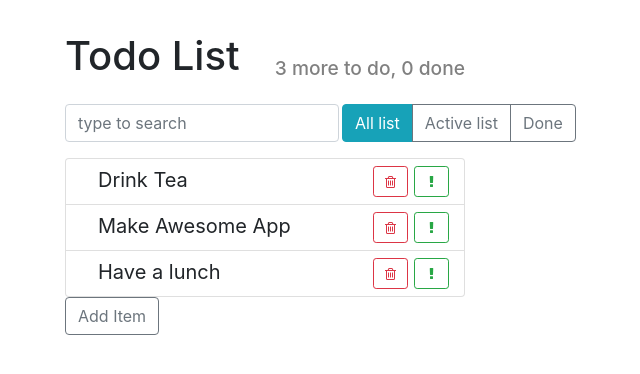
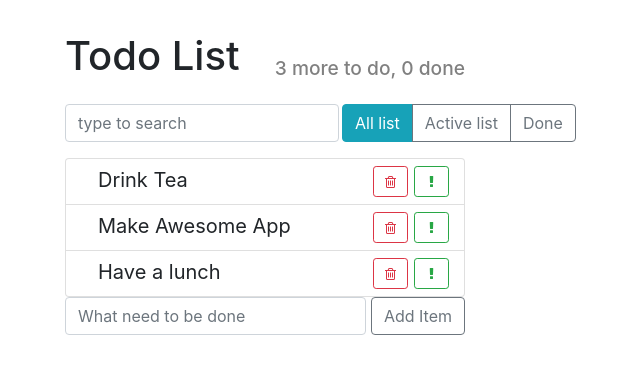
Before and after one commit to Altair-sh/todolist-react, a React (Create React App) app: page / in a window 1280 px wide. Shown: the top 374 px of the page, without its empty margins (375-1015 px from the left). Built offline with nearby package versions, Linux system fonts and the light colour scheme.

Commit message:
step 32: added label input to ItemAddForm

```diff
--- a/src/components/ItemAddForm/ItemAddForm.css
+++ b/src/components/ItemAddForm/ItemAddForm.css
@@ -1,4 +1,8 @@
-.item-add-form
+.item-add-form input
 .item-add-form {
     margin-top: 10px;
 }
+
+.item-add-form input {
+    margin-right: 5px;
+}
--- a/src/components/ItemAddForm/ItemAddForm.jsx
+++ b/src/components/ItemAddForm/ItemAddForm.jsx
@@ -2,15 +2,34 @@
 import './ItemAddForm.css'
 
 export default class ItemAddForm extends  Component {
+    state = {
+        label: ''
+    }
+
+    onLabelChange = (e) => {
+        this.setState({
+            label: e.target.value
+        })
+    }
+
+    onSubmit = (e) => {
+        e.preventDefault()
+        this.props.onItemAdded(this.state.label)
+    }
+
     render() {
-        const { onItemAdded } = this.props
         return (
-            <div className={"item-add-form"}>
-                <button className={"btn btn-outline-secondary"}
-                        onClick={() => onItemAdded('Example')}>
+            <form className={"item-add-form d-flex"}
+                    onSubmit={this.onSubmit}>
+                <input type={"text"}
+                        className={"form-control"}
+                        onChange = {this.onLabelChange}
+                        placeholder={"What need to be done"}/>
+                <button
+                        className={"btn btn-outline-secondary"}>
                     Add Item
                 </button>
-            </div>
+            </form>
         )
     }
 }
```
Also changed, not shown: src/components/App/App.jsx (+4 -4 lines).
